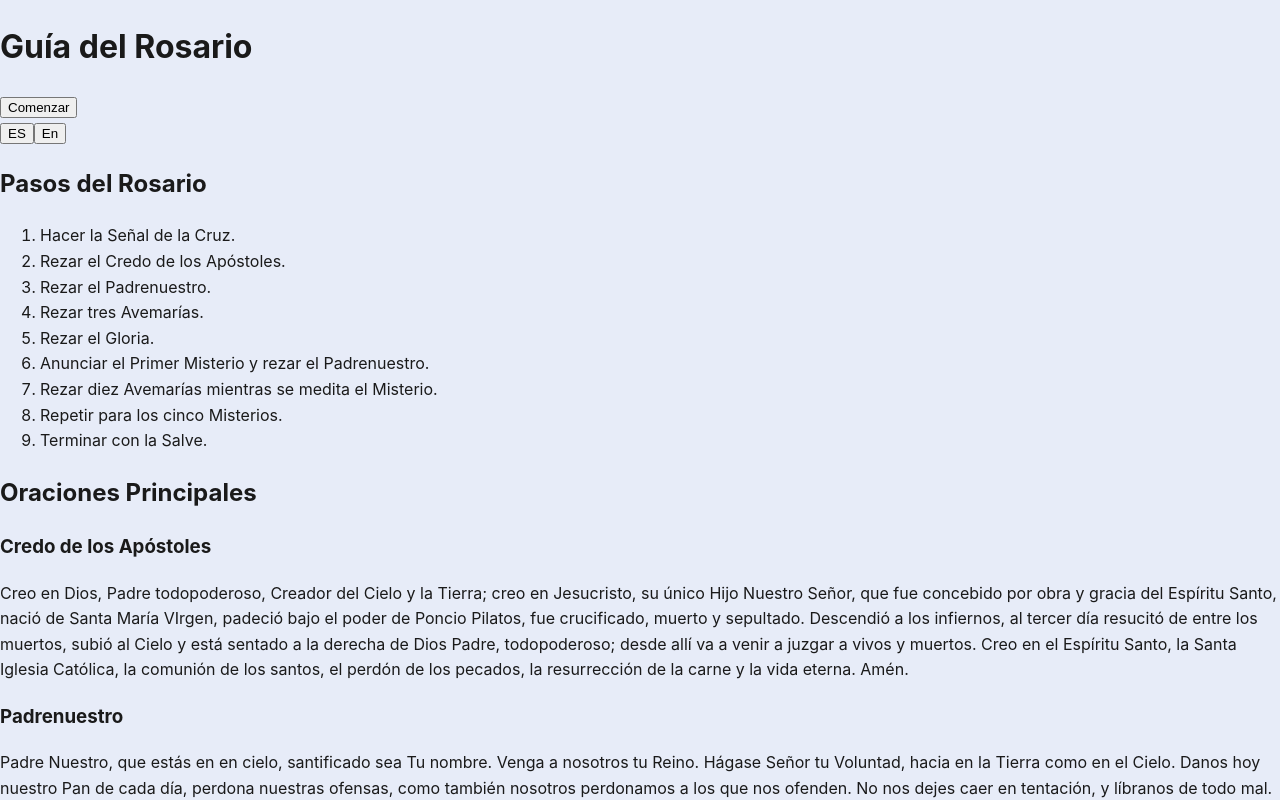
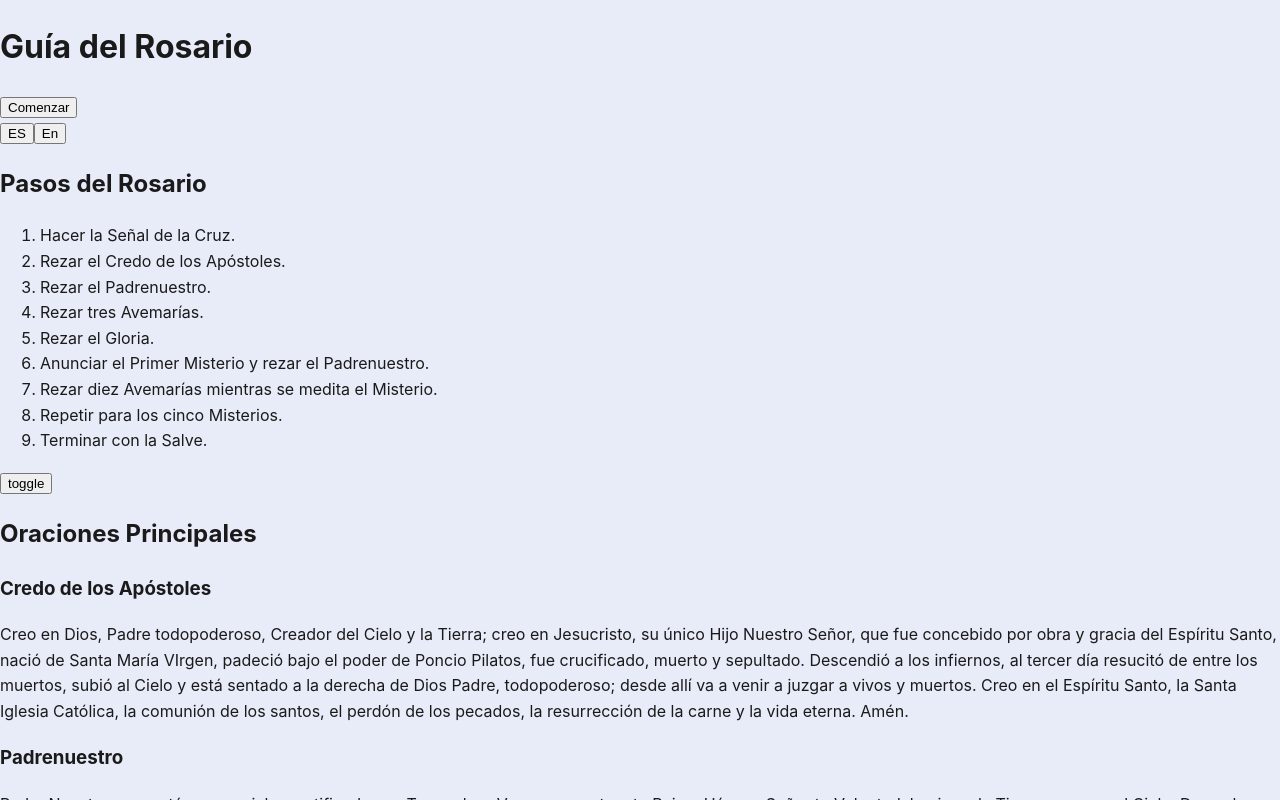
Before and after one commit to LuisDev912/Rosary-guide, a React (Vite) app: page / in a window 1280 px wide. Both pictures are taken after a click on the button "Comenzar". Shown: the top 800 px of the page. Built offline with nearby package versions, Linux system fonts and the light colour scheme.

Commit message:
feat: add a toggle button to show and hide prayers in PrayesList

```diff
--- a/src/components/PrayersList.jsx
+++ b/src/components/PrayersList.jsx
@@ -14,15 +14,25 @@ Notes:
 */
 
 import { useTranslation } from "react-i18next";
+import { useState } from "react";
 import Prayer from "./Prayer";
 
 function PrayerList() {
     const { t } = useTranslation();
+    const [showAll, setShowAll] = useState(true);
     const prayers = t("prayers", { returnObjects: true });
+
+    const handleToggle = () => {
+        setShowAll(!showAll);
+    }
 
     return (
         <div>
-            <h2>{t("prayers.title")}</h2>
+            <div className="toggle-list">
+                <button onClick={handleToggle}>toggle</button>
+            </div>
+            <div className="test-div" style={{ display: showAll ? 'block' : 'none' }}>
+                <h2>{t("prayers.title")}</h2>
             {Object.entries(prayers).map(([key, prayer]) => (
                 <Prayer
                     key={key}
@@ -30,6 +40,7 @@ function PrayerList() {
                     text={prayer.text}
                 />
             ))}
+            </div>
         </div>
     );
 }
```
